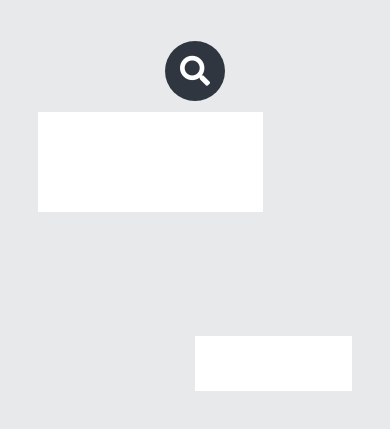
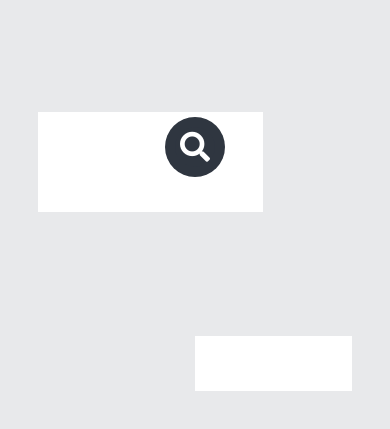
Before and after one commit to Jasmin2k/Jasmin.github.io, a plain HTML site: page index.html in a window 390 px wide. Shown: the part 317-746 px from the top of the page. Drawn offline with nearby package versions, Linux system fonts and the light colour scheme; a web font is replaced by a local one.

Commit message:
Update style.css

```diff
--- a/css/style.css
+++ b/css/style.css
@@ -146,20 +146,3 @@ h1{
 	margin-top: 12px;
 	margin-right: 30px;
 }
-
-
-@media(max-width:768px) {
-
-#searchbar{
- position: absolute;
- top: 46%;
- left: 50%;
- transform: translate(-50%, -50%);
- background: #2f3640;
- height: 40px;
- border-radius: 40px;
- padding: 10px;
-}
-
-
-}
```
